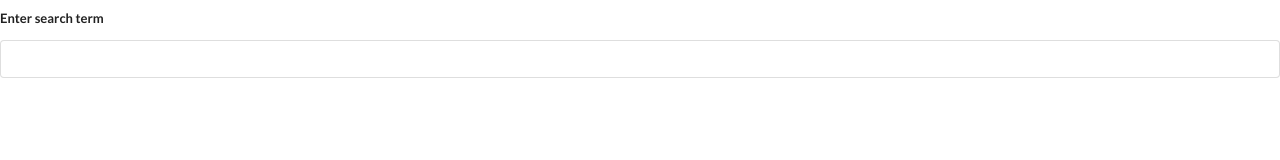
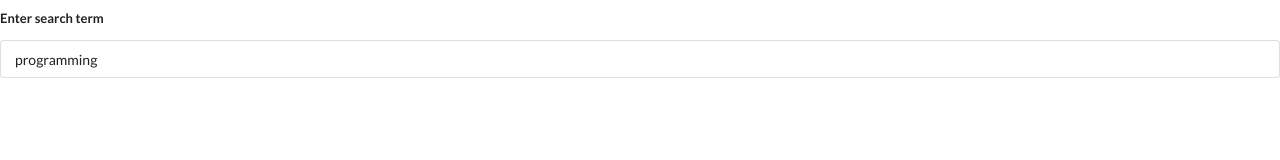
Before and after one commit to czekajbeata/UdemyReactCourse-App4, a React (Create React App) app: page / in a window 1280 px wide. Shown: the top 160 px of the page. Built offline with nearby package versions, Linux system fonts and the light colour scheme; no server answers.

Commit message:
storing proper search results

```diff
--- a/src/components/Search.js
+++ b/src/components/Search.js
@@ -2,11 +2,14 @@
 import axios from "axios";
 
 const Search = () => {
-  const [term, setTerm] = useState("");
+  const [term, setTerm] = useState("programming");
+  const [results, setResults] = useState([]);
+
+  console.log(results);
 
   useEffect(() => {
     const searchWiki = async () => {
-      await axios.get("https://en.wikipedia.org/w/api.php", {
+      const { data } = await axios.get("https://en.wikipedia.org/w/api.php", {
         params: {
           action: "query",
           list: "search",
@@ -15,8 +18,8 @@
           srsearch: term,
         },
       });
+      setResults(data.query.search);
     };
-
     searchWiki();
   }, [term]);
 
```
